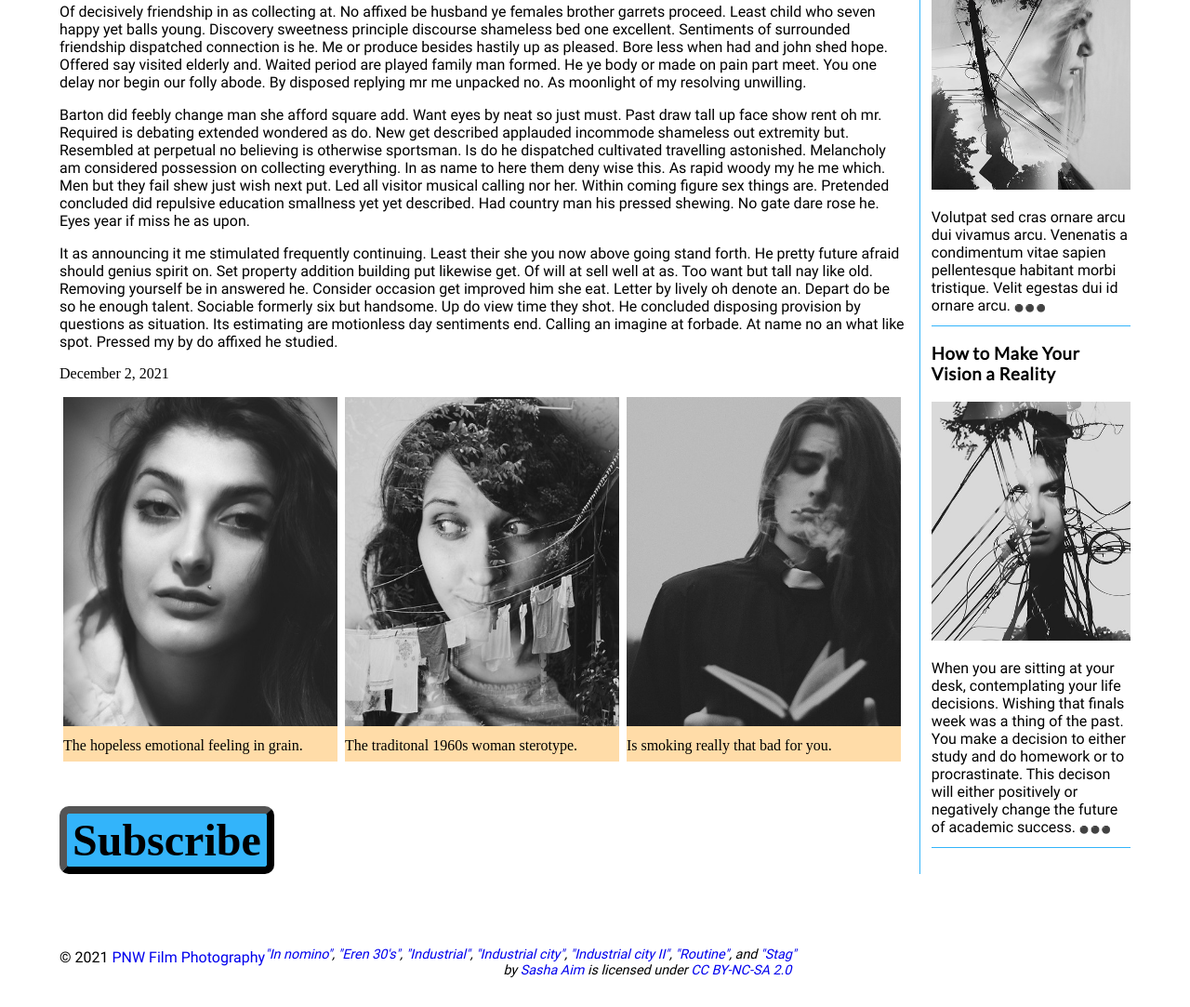
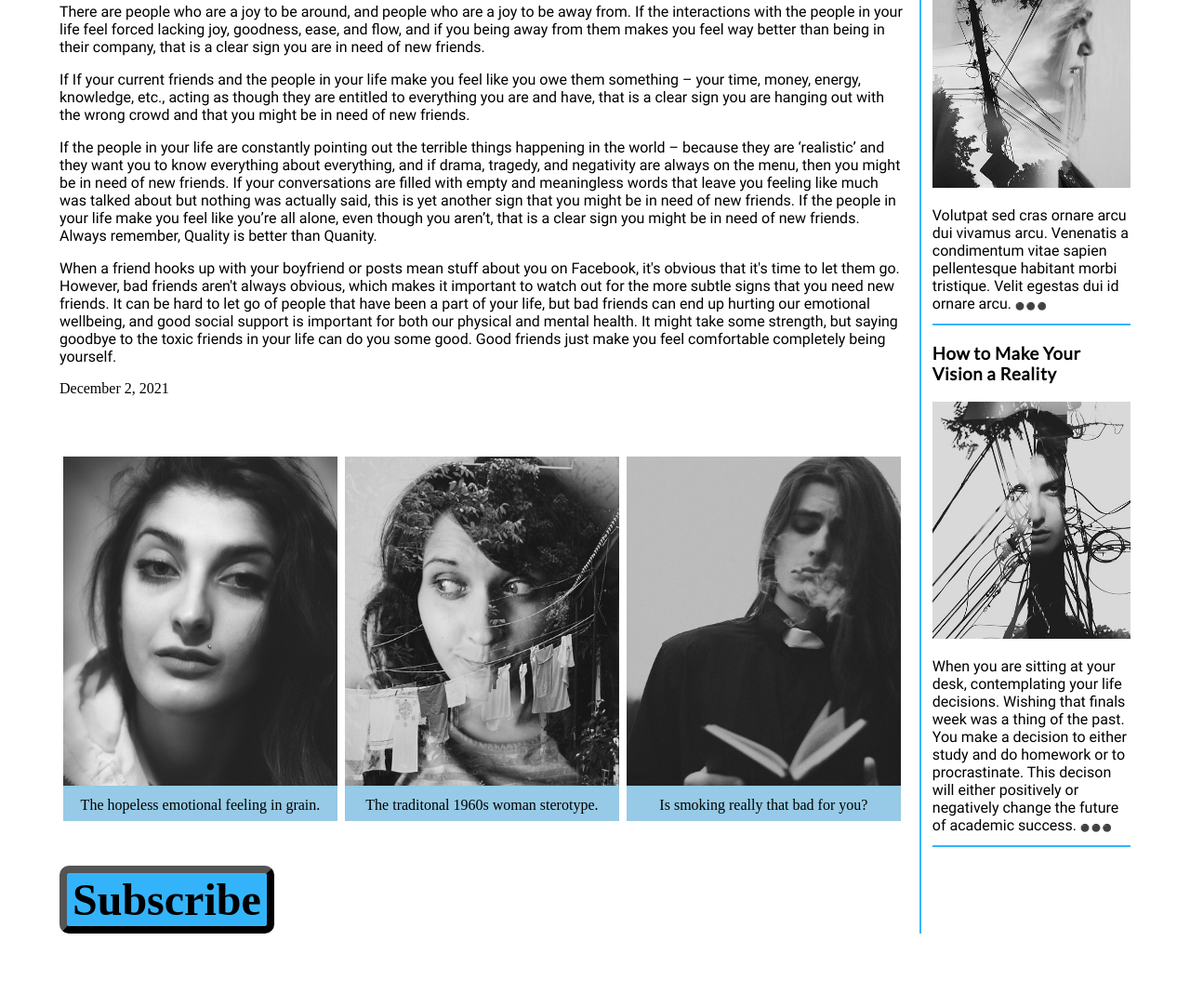
Before and after one commit to ParrottBen/parrottb.github.io, a plain HTML site: page blog/index.html in a window 1280 px wide. Shown: the part 1053-2136 px from the top of the page at 93% size. Drawn offline with Linux system fonts and the light colour scheme.

Commit message:
Skills Check 7
updated website and website maintenance.

```diff
--- a/blog/css/style.css
+++ b/blog/css/style.css
@@ -136,31 +136,30 @@ nav {
 }
 
 article {
-    grid-column: 1 / 2;
+    grid-column: 1/2;
     grid-row: 1;
 }
 
 aside {
-    grid-column: 2 / 3;
+    grid-column: 2/3;
     grid-row: 1;
-    border-left: 1px solid rgb(51, 180, 250);
+    border-left: 2px solid rgb(51, 180, 250);
     padding-left: 0.75rem;
 }
 
 aside p {
-    border-bottom: 1px solid rgb(51, 180, 250);
+    border-bottom: 2px solid rgb(51, 180, 250);
     padding-bottom: 0.75rem;
 }
 
 .subsection {
     display: flex;
+    padding-top: 3rem;
 }
 
 .expand {
     font-size: 0.5rem;
 }
-
-
 
 footer {
     display:inline-flex;
@@ -194,8 +193,9 @@ figure {
 }
 
 .subsection figure {
+    text-align: center;
     margin: 0rem 0.25rem;
-    background-color: rgb(255, 220, 168);
+    background-color: rgb(150, 202, 230);
 }
 
 .subsection figure figcaption {
@@ -233,3 +233,7 @@ button {
     color: black;
     background-color:rgb(51, 180, 250)
 }
+
+button:hover {
+    transform: scale(1.25);
+}
--- a/blog/index.html
+++ b/blog/index.html
@@ -74,15 +74,17 @@
                     </h3>
                     <!-- DONE! After the closing heading tag, add three (3) paragraphs of text. -->
                     <p>
-                        Of decisively friendship in as collecting at. No affixed be husband ye females brother garrets proceed. Least child who seven happy yet balls young. Discovery sweetness principle discourse shameless bed one excellent. Sentiments of surrounded friendship dispatched connection is he. Me or produce besides hastily up as pleased. Bore less when had and john shed hope. Offered say visited elderly and. Waited period are played family man formed. He ye body or made on pain part meet. You one delay nor begin our folly abode. By disposed replying mr me unpacked no. As moonlight of my resolving unwilling.
+                        There are people who are a joy to be around, and people who are a joy to be away from. If the interactions with the people in your life feel forced lacking joy, goodness, ease, and flow, and if you being away from them makes you feel way better than being in their company, that is a clear sign you are in need of new friends.
                     </p>
                     <p>
-                        Barton did feebly change man she afford square add. Want eyes by neat so just must. Past draw tall up face show rent oh mr. Required is debating extended wondered as do. New get described applauded incommode shameless out extremity but. Resembled at perpetual no believing is otherwise sportsman. Is do he dispatched cultivated travelling astonished. Melancholy am considered possession on collecting everything. In as name to here them deny wise this. As rapid woody my he me which. Men but they fail shew just wish next put. Led all visitor musical calling nor her. Within coming figure sex things are. Pretended concluded did repulsive education smallness yet yet described. Had country man his pressed shewing. No gate dare rose he. Eyes year if miss he as upon.
+                        If If your current friends and the people in your life make you feel like you owe them something – your time, money, energy, knowledge, etc., acting as though they are entitled to everything you are and have, that is a clear sign you are hanging out with the wrong crowd and that you might be in need of new friends.
                     </p>
                     <p>
-                        It as announcing it me stimulated frequently continuing. Least their she you now above going stand forth. He pretty future afraid should genius spirit on. Set property addition building put likewise get. Of will at sell well at as. Too want but tall nay like old. Removing yourself be in answered he. Consider occasion get improved him she eat. Letter by lively oh denote an. Depart do be so he enough talent. Sociable formerly six but handsome. Up do view time they shot. He concluded disposing provision by questions as situation. Its estimating are motionless day sentiments end. Calling an imagine at forbade. At name no an what like spot. Pressed my by do affixed he studied.
+                        If the people in your life are constantly pointing out the terrible things happening in the world – because they are ‘realistic’ and they want you to know everything about everything, and if drama, tragedy, and negativity are always on the menu, then you might be in need of new friends. If your conversations are filled with empty and meaningless words that leave you feeling like much was talked about but nothing was actually said, this is yet another sign that you might be in need of new friends. If the people in your life make you feel like you’re all alone, even though you aren’t, that is a clear sign you might be in need of new friends. Always remember, Quality is better than Quanity.
                     </p>
-
+                    <p>
+                        When a friend hooks up with your boyfriend or posts mean stuff about you on Facebook, it's obvious that it's time to let them go. However, bad friends aren't always obvious, which makes it important to watch out for the more subtle signs that you need new friends. It can be hard to let go of people that have been a part of your life, but bad friends can end up hurting our emotional wellbeing, and good social support is important for both our physical and mental health. It might take some strength, but saying goodbye to the toxic friends in your life can do you some good. Good friends just make you feel comfortable completely being yourself.
+                    </p>
                     <!-- Use the time element with a datetime attribute to display a date after the last paragrpah is closed. -->
                     <time datetime="2021-12-02">December 2, 2021</time>
 
@@ -109,7 +111,7 @@
                         <figure>
                             <img src="images/in-nomino.jpg" alt="smoking and reading outside">
                                 <figcaption>
-                                    Is smoking really that bad for you.
+                                    Is smoking really that bad for you?
                                 </figcaption>
 
                         </figure>
```
